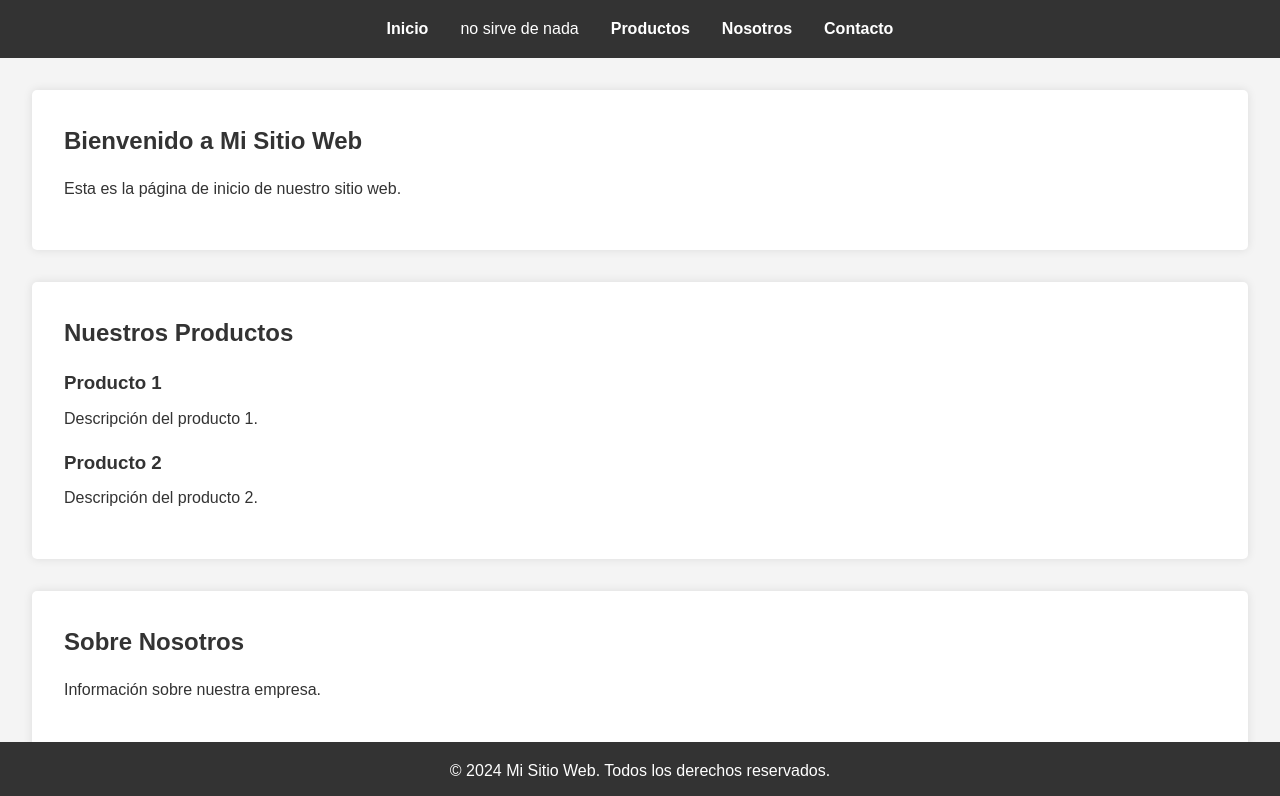
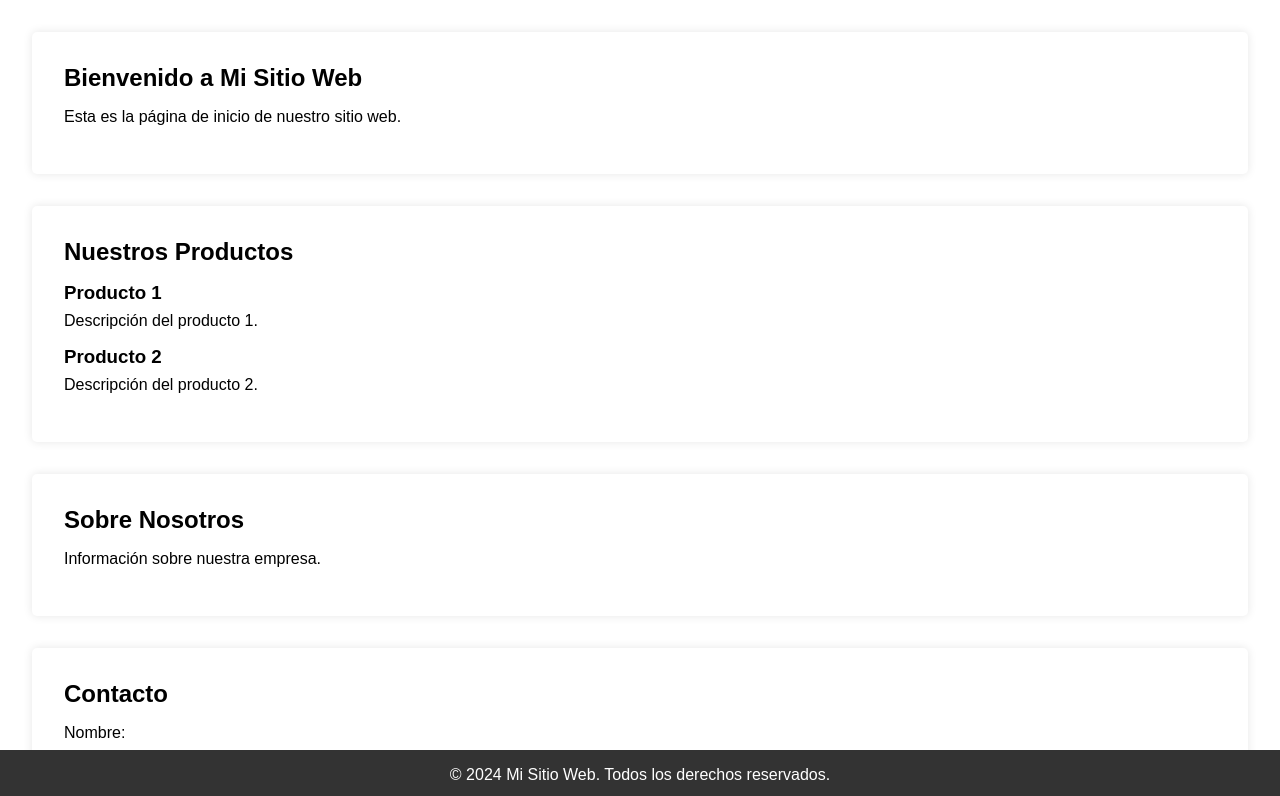
Before and after one commit to ManueljCas/desarrollo, a plain HTML site: page index.html in a window 1280 px wide. Shown: the top 796 px of the page. Drawn offline with Linux system fonts and the light colour scheme.

Commit message:
Inicio del repo

```diff
--- a/index.html
+++ b/index.html
@@ -7,17 +7,6 @@
     <link rel="stylesheet" href="styles.css">
 </head>
 <body>
-    <header>
-        <nav>
-            <ul>
-                <li><a href="#inicio">Inicio</a></li>
-                <li>no sirve de nada</li>
-                <li><a href="#productos">Productos</a></li>
-                <li><a href="#nosotros">Nosotros</a></li>
-                <li><a href="#contacto">Contacto</a></li>
-            </ul>
-        </nav>
-    </header>
 
     <main>
         <section id="inicio">
--- a/styles.css
+++ b/styles.css
@@ -8,13 +8,7 @@
     font-family: Arial, sans-serif;
 }
 
-/* Estilo del cuerpo de la página */
-body {
-    line-height: 1.6;
-    font-size: 16px;
-    background-color: #f4f4f4;
-    color: #333;
-}
+
 
 /* Estilo del encabezado */
 header {
```
